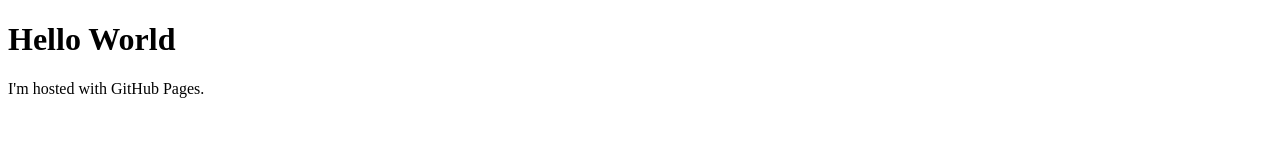
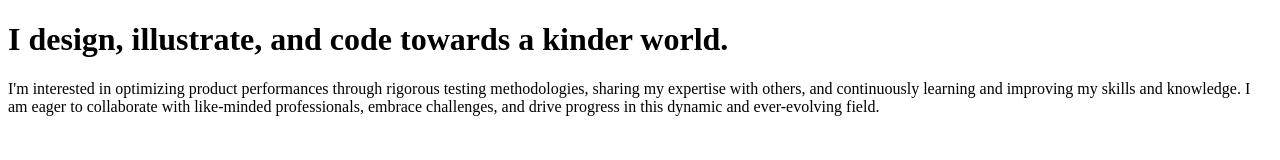
Before and after one commit to iffahrezali/iffahrezali.github.io, a plain HTML site: page index.html in a window 1280 px wide. Drawn offline with Linux system fonts and the light colour scheme.

Commit message:
Update index.html

```diff
--- a/index.html
+++ b/index.html
@@ -1,7 +1,11 @@
 <!DOCTYPE html>
 <html>
+<head>
+<title>Iffah R.</title>
+</head>
 <body>
-<h1>Hello World</h1>
-<p>I'm hosted with GitHub Pages.</p>
+<h1>I design, illustrate, and code towards a kinder world.</h1>
+<p>I'm interested in optimizing product performances through rigorous testing methodologies, sharing my expertise with others, and continuously learning and improving my skills and knowledge. I am eager to collaborate with like-minded professionals, embrace challenges, and drive progress in this dynamic and ever-evolving field.</p>
+
 </body>
 </html>
```
